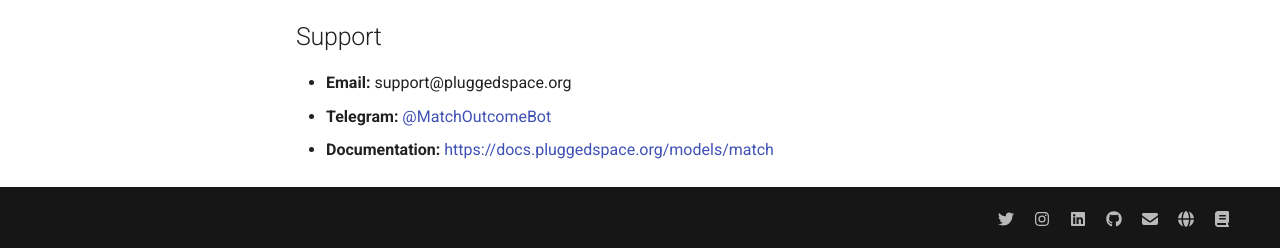
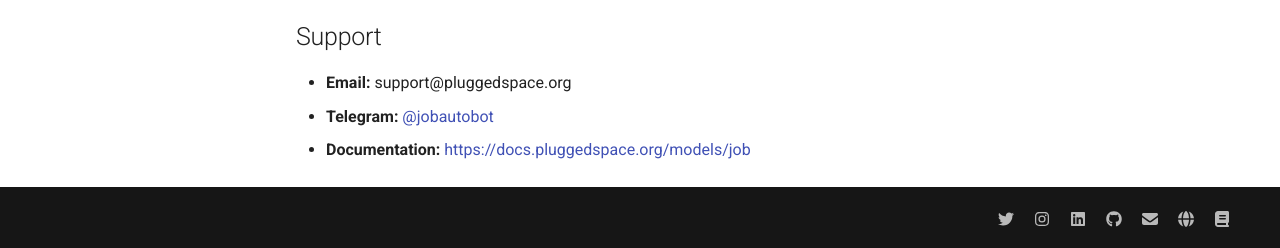
Before and after one commit to pluggedspace/pluggedspace-docs, an MkDocs documentation site: the page built from docs/models/job/index.md, in a window 1280 px wide and 900 px high, scrolled down 3827 px. Shown: the part 649-897 px from the top of the window. Built offline with MkDocs 1.6.1 and Material for MkDocs 9.7.7, drawn with Linux system fonts in a browser that asks for light colours.

Commit message:
Update index.md

```diff
--- a/docs/models/job/index.md
+++ b/docs/models/job/index.md
@@ -189,5 +189,5 @@ Returns prediction data for dashboard visualization.
 ## Support
 
 - **Email:** support@pluggedspace.org
-- **Telegram:** [@MatchOutcomeBot](https://t.me/MatchOutcomeBot)
-- **Documentation:** [https://docs.pluggedspace.org/models/match](https://docs.pluggedspace.org/models/match)
+- **Telegram:** [@jobautobot](https://t.me/jobautobot)
+- **Documentation:** [https://docs.pluggedspace.org/models/job](https://docs.pluggedspace.org/models/job)
```
